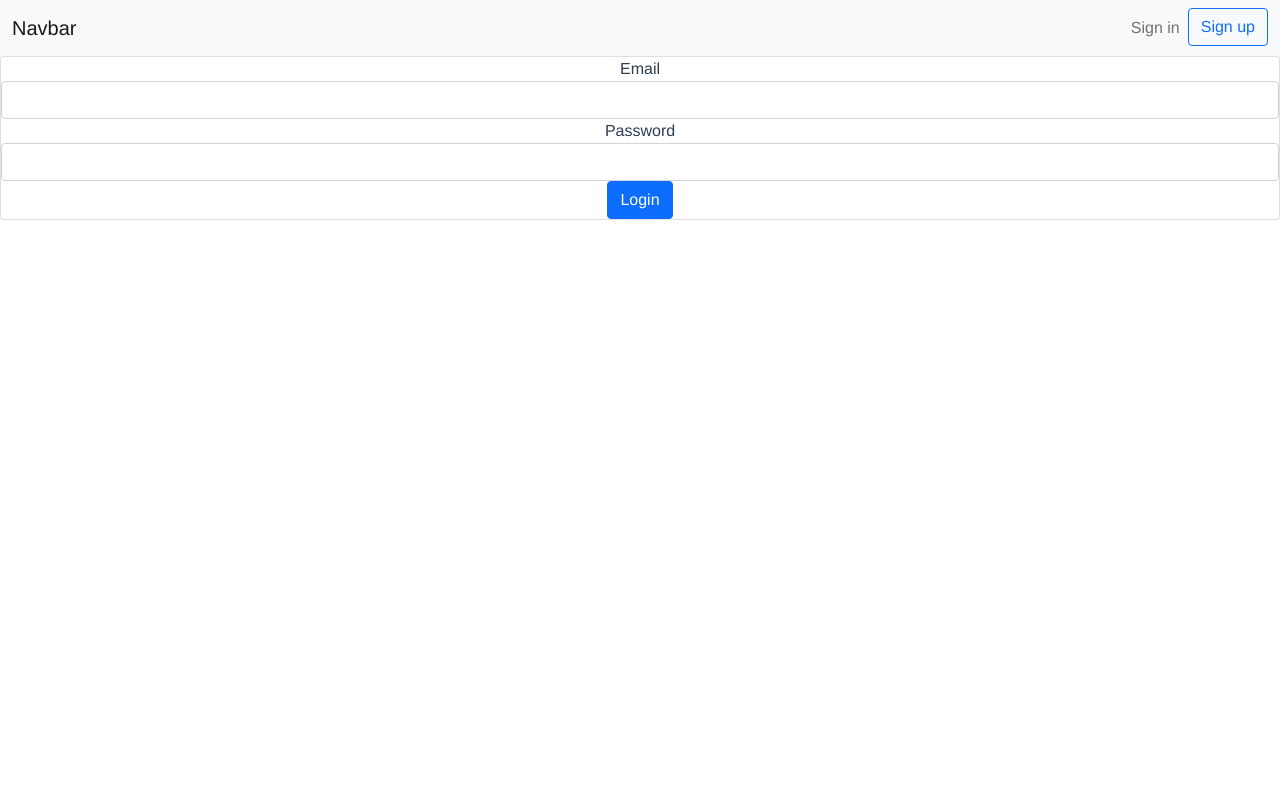
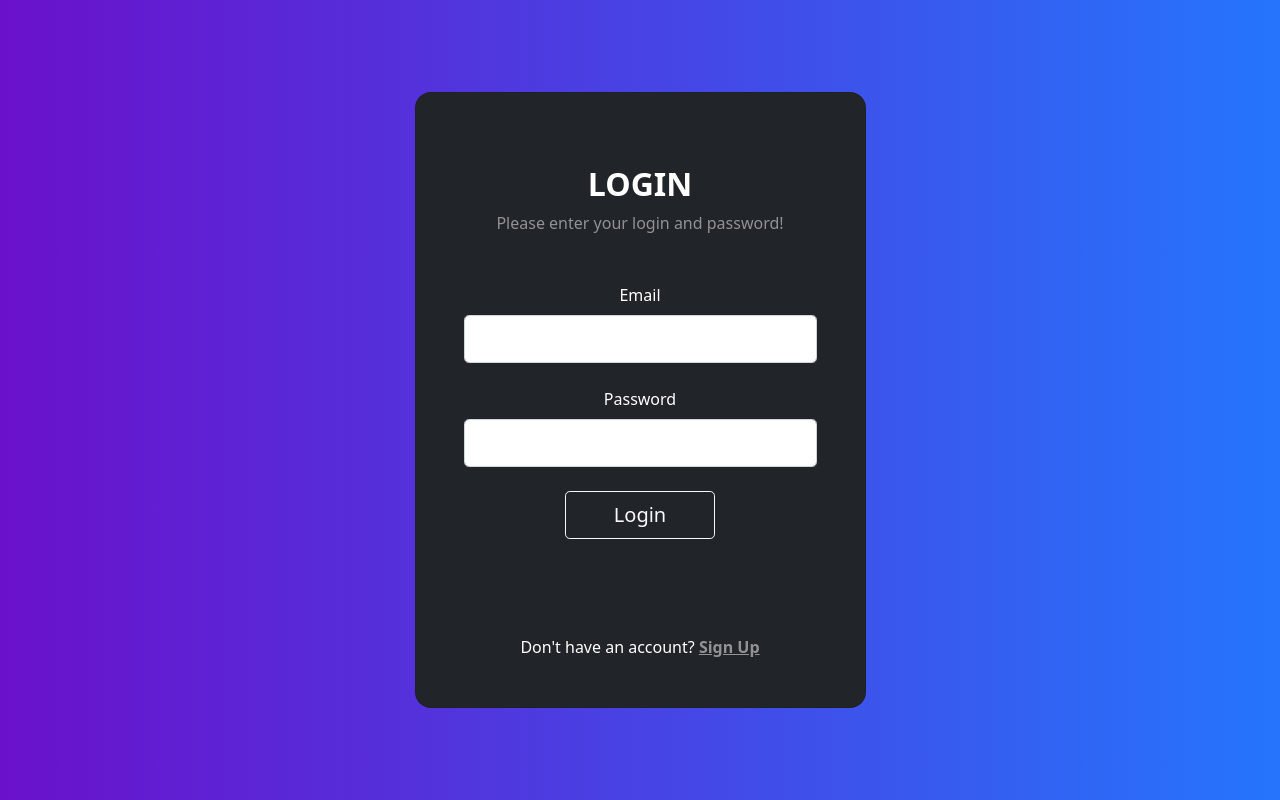
Before and after one commit to ShinJam/simpleChat, a Vue app in the folder frontend/: page /login in a window 1280 px wide. Built offline with nearby package versions, Linux system fonts and the light colour scheme.

Commit message:
style: change login, signup css

```diff
--- a/frontend/src/App.vue
+++ b/frontend/src/App.vue
@@ -1,53 +1,8 @@
 <template>
   <div class="vue-tempalte">
-    <!-- Navigation -->
-
-    <nav class="navbar navbar-expand-lg navbar-light bg-light">
-      <div class="container-fluid">
-        <a class="navbar-brand" href="#">Navbar</a>
-        <button
-          class="navbar-toggler"
-          type="button"
-          data-bs-toggle="collapse"
-          data-bs-target="#navbarSupportedContent"
-          aria-controls="navbarSupportedContent"
-          aria-expanded="false"
-          aria-label="Toggle navigation"
-        >
-          <span class="navbar-toggler-icon"></span>
-        </button>
-        <div class="collapse navbar-collapse" id="navbarSupportedContent">
-          <ul class="navbar-nav ms-auto mb-2 mb-lg-0">
-            <li class="nav-item">
-              <router-link class="nav-link pr-3" to="/login"
-                >Sign in</router-link
-              >
-            </li>
-            <li class="nav-item">
-              <router-link class="btn btn-outline-primary" to="/signup"
-                >Sign up</router-link
-              >
-            </li>
-          </ul>
-        </div>
-      </div>
-    </nav>
-
     <!-- Main -->
-    <div class="App">
-      <div class="vertical-center">
-        <div class="inner-block">
-          <router-view />
-        </div>
-      </div>
-    </div>
+    <router-view />
   </div>
-  <!-- <div id="nav">
-    <Header />
-    <router-link to="/">Home</router-link> |
-    <router-link to="/about">About</router-link>
-  </div>
-  <router-view/> -->
 </template>
 
 
@@ -60,27 +15,3 @@
   },
 };
 </script>
-
-
-<style>
-#app {
-  font-family: Avenir, Helvetica, Arial, sans-serif;
-  -webkit-font-smoothing: antialiased;
-  -moz-osx-font-smoothing: grayscale;
-  text-align: center;
-  color: #2c3e50;
-}
-
-#nav {
-  padding: 30px;
-}
-
-#nav a {
-  font-weight: bold;
-  color: #2c3e50;
-}
-
-#nav a.router-link-exact-active {
-  color: #42b983;
-}
-</style>
--- a/frontend/src/assets/css/main.css
+++ b/frontend/src/assets/css/main.css
@@ -1,120 +1,18 @@
-* {
-  box-sizing: border-box;
+body {
+  /* fallback for old browsers */
+  background: #6a11cb;
+
+  /* Chrome 10-25, Safari 5.1-6 */
+  background: -webkit-linear-gradient(
+    to right,
+    rgba(106, 17, 203, 1),
+    rgba(37, 117, 252, 1)
+  );
+
+  /* W3C, IE 10+/ Edge, Firefox 16+, Chrome 26+, Opera 12+, Safari 7+ */
+  background: linear-gradient(
+    to right,
+    rgba(106, 17, 203, 1),
+    rgba(37, 117, 252, 1)
+  );
 }
-
-body {
-  background: #2554FF !important;
-  min-height: 100vh;
-  display: flex;
-  font-weight: 400;
-}
-
-#app {
-  width: 100%;
-}
-
-body,
-html,
-.App,
-.vue-tempalte,
-.vertical-center {
-  width: 100%;
-  height: 100%;
-}
-
-.navbar-light {
-  background-color: #ffffff;
-  box-shadow: 0px 14px 80px rgba(34, 35, 58, 0.2);
-}
-
-.vertical-center {
-  display: flex;
-  text-align: left;
-  justify-content: center;
-  flex-direction: column;
-}
-
-.inner-block {
-  width: 450px;
-  margin: auto;
-  background: #ffffff;
-  box-shadow: 0px 14px 80px rgba(34, 35, 58, 0.2);
-  padding: 40px 55px 45px 55px;
-  border-radius: 15px;
-  transition: all .3s;
-}
-
-.vertical-center .form-control:focus {
-  border-color: #2554FF;
-  box-shadow: none;
-}
-
-.vertical-center h3 {
-  text-align: center;
-  margin: 0;
-  line-height: 1;
-  padding-bottom: 20px;
-}
-
-label {
-  font-weight: 500;
-}
-
-.forgot-password,
-.forgot-password a {
-  text-align: right;
-  font-size: 13px;
-  padding-top: 10px;
-  color: #7a7a7a;
-  margin: 0;
-}
-
-.forgot-password a {
-  color: #2554FF;
-}
-
-.social-icons {
-  text-align: center;
-  font-family: "Open Sans";
-  font-weight: 300;
-  font-size: 1.5em;
-  color: #222222;
-}
-
-.social-icons ul {
-  list-style: none;
-  margin: 0;
-  padding: 0;
-}
-.social-icons ul li {
-  display: inline-block;
-  zoom: 1;
-  width: 65px;
-  vertical-align: middle;
-  border: 1px solid #e3e8f9;
-  font-size: 15px;
-  height: 40px;
-  line-height: 40px;
-  margin-right: 5px;
-  background: #f4f6ff;
-}
-
-.social-icons ul li a {
-  display: block;
-  font-size: 1.4em;
-  margin: 0 5px;
-  text-decoration: none;
-}
-.social-icons ul li a i {
-  -webkit-transition: all 0.2s ease-in;
-  -moz-transition: all 0.2s ease-in;
-  -o-transition: all 0.2s ease-in;
-  -ms-transition: all 0.2s ease-in;
-  transition: all 0.2s ease-in;
-}
-
-.social-icons ul li a:focus i,
-.social-icons ul li a:active i {
-  transition: none;
-  color: #222222;
-}
--- a/frontend/src/main.js
+++ b/frontend/src/main.js
@@ -4,7 +4,7 @@
 import router from './router'
 import axios from 'axios'
 import VueAxios from 'vue-axios'
-// import '@/assets/css/main.css'
+import '@/assets/css/main.css'
 import store from "./store"
 
 
--- a/frontend/src/router/index.js
+++ b/frontend/src/router/index.js
@@ -4,6 +4,10 @@
 const routes = [
   {
     path: '/',
+    redirect: '/home'
+  },
+  {
+    path: '/home',
     name: 'Home',
     component: Home
   },
--- a/frontend/src/views/Login.vue
+++ b/frontend/src/views/Login.vue
@@ -1,39 +1,55 @@
 <template>
+  <section class="vh-100 gradient-custom">
+    <div class="container py-5 h-100">
+      <div class="row d-flex justify-content-center align-items-center h-100">
+        <div class="col-12 col-md-8 col-lg-6 col-xl-5">
+          <div class="card bg-dark text-white" style="border-radius: 1rem">
+            <div class="card-body p-5 text-center">
+              <form class="mb-md-5 mt-md-4 pb-5" name="form" @submit.prevent="handleLogin">
+                <h2 class="fw-bold mb-2 text-uppercase">Login</h2>
+                <p class="text-white-50 mb-5">
+                  Please enter your login and password!
+                </p>
 
 
-  <div class="col-md-12">
-    <div class="card card-container">
-      <form name="form" @submit.prevent="handleLogin">
-        <div class="form-group">
-          <label for="email">Email</label>
+                <div class="form-group form-outline form-white mb-4">
+                  <label class="form-label" for="email">Email</label>
                   <input
                     v-model="user.email"
                     type="text"
-            class="form-control"
+                    class="form-control form-control-lg"
                     name="email"
                   />
                 </div>
-        <div class="form-group">
-          <label for="password">Password</label>
+
+                <div class="form-group form-outline form-white mb-4">
+                  <label class="form-label" for="password">Password</label>
                   <input
                     v-model="user.password"
                     type="password"
-            class="form-control"
+                    class="form-control form-control-lg"
                     name="password"
                   />
                 </div>
-        <div class="form-group">
-          <button class="btn btn-primary btn-block" :disabled="loading">
-            <span
-              v-show="loading"
-              class="spinner-border spinner-border-sm"
-            ></span>
-            <span>Login</span>
+
+                <button class="btn btn-outline-light btn-lg px-5" type="submit">
+                  Login
                 </button>
-        </div>
               </form>
+
+              <div>
+                <p class="mb-0">
+                  Don't have an account?
+                  <router-link class="text-white-50 fw-bold" to="/signup">Sign Up</router-link >
+                </p>
               </div>
             </div>
+          </div>
+        </div>
+      </div>
+    </div>
+  </section>
+
 </template>
 
 <script>
--- a/frontend/src/views/Signup.vue
+++ b/frontend/src/views/Signup.vue
@@ -1,26 +1,55 @@
 <template>
-    <div class="vue-tempalte">
-        <form @submit.prevent="submitForm">
-            <h3>Sign Up</h3>
+  <section class="vh-100 gradient-custom">
+    <div class="container py-5 h-100">
+      <div class="row d-flex justify-content-center align-items-center h-100">
+        <div class="col-12 col-md-8 col-lg-6 col-xl-5">
+          <div class="card bg-dark text-white" style="border-radius: 1rem">
+            <div class="card-body p-5 text-center">
+              <form class="mb-md-5 mt-md-4 pb-5" name="form" @submit.prevent="submitForm">
+                <h2 class="fw-bold mb-2 text-uppercase">Registration</h2>
+                <p class="text-white-50 mb-5">
+                  Please enter your email and password!
+                </p>
 
-            <div class="form-group">
-                <label>Email address</label>
-                <input type="email" class="form-control form-control-lg" v-model="form.email"/>
+
+                <div class="form-group form-outline form-white mb-4">
+                  <label class="form-label" for="email">Email</label>
+                  <input
+                    v-model="form.email"
+                    type="text"
+                    class="form-control form-control-lg"
+                    name="email"
+                  />
+                </div>
+
+                <div class="form-group form-outline form-white mb-4">
+                  <label class="form-label" for="password">Password</label>
+                  <input
+                    v-model="form.password"
+                    type="password"
+                    class="form-control form-control-lg"
+                    name="password"
+                  />
+                </div>
+
+                <button class="btn btn-outline-light btn-lg px-5" type="submit">
+                  Sign Up
+                </button>
+              </form>
+
+              <div>
+                <p class="mb-0">
+                  Do you have your account?
+                  <router-link class="text-white-50 fw-bold" to="/login">Login</router-link >
+                </p>
+              </div>
             </div>
+          </div>
+        </div>
+      </div>
+    </div>
+  </section>
 
-            <div class="form-group">
-                <label>Password</label>
-                <input type="password" class="form-control form-control-lg" v-model="form.password"/>
-            </div>
-
-            <button type="submit" class="btn btn-dark btn-lg btn-block">Sign Up</button>
-
-            <p class="forgot-password text-right">
-                Already registered
-                <router-link :to="{name: 'login'}">sign in?</router-link>
-            </p>
-        </form>
-    </div>
 </template>
 
 <script>
```
Also changed, not shown: frontend/src/components/Navigation.vue (added, +31 -0 lines). Lines whose indentation alone changed are shown as unchanged.
